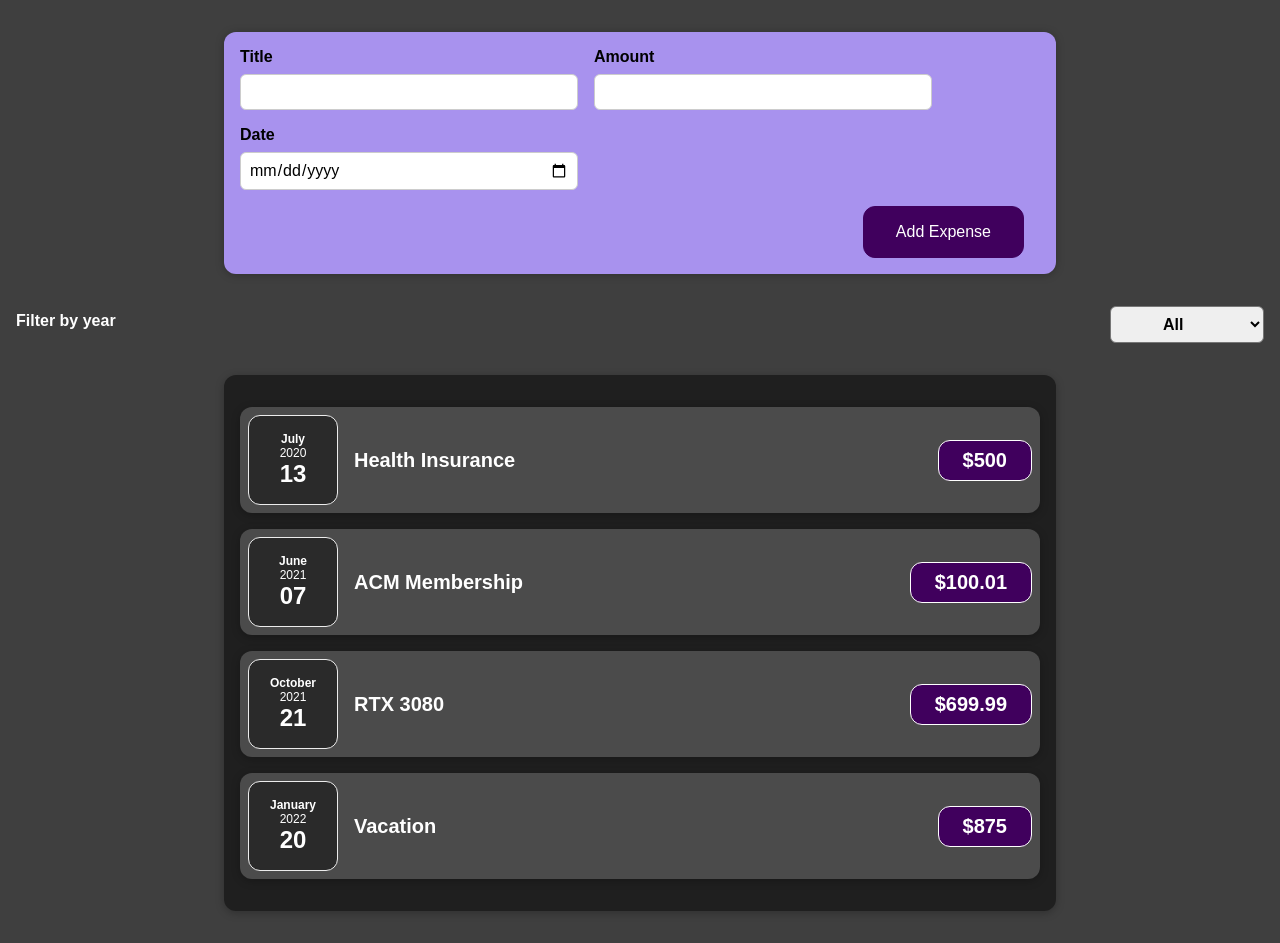
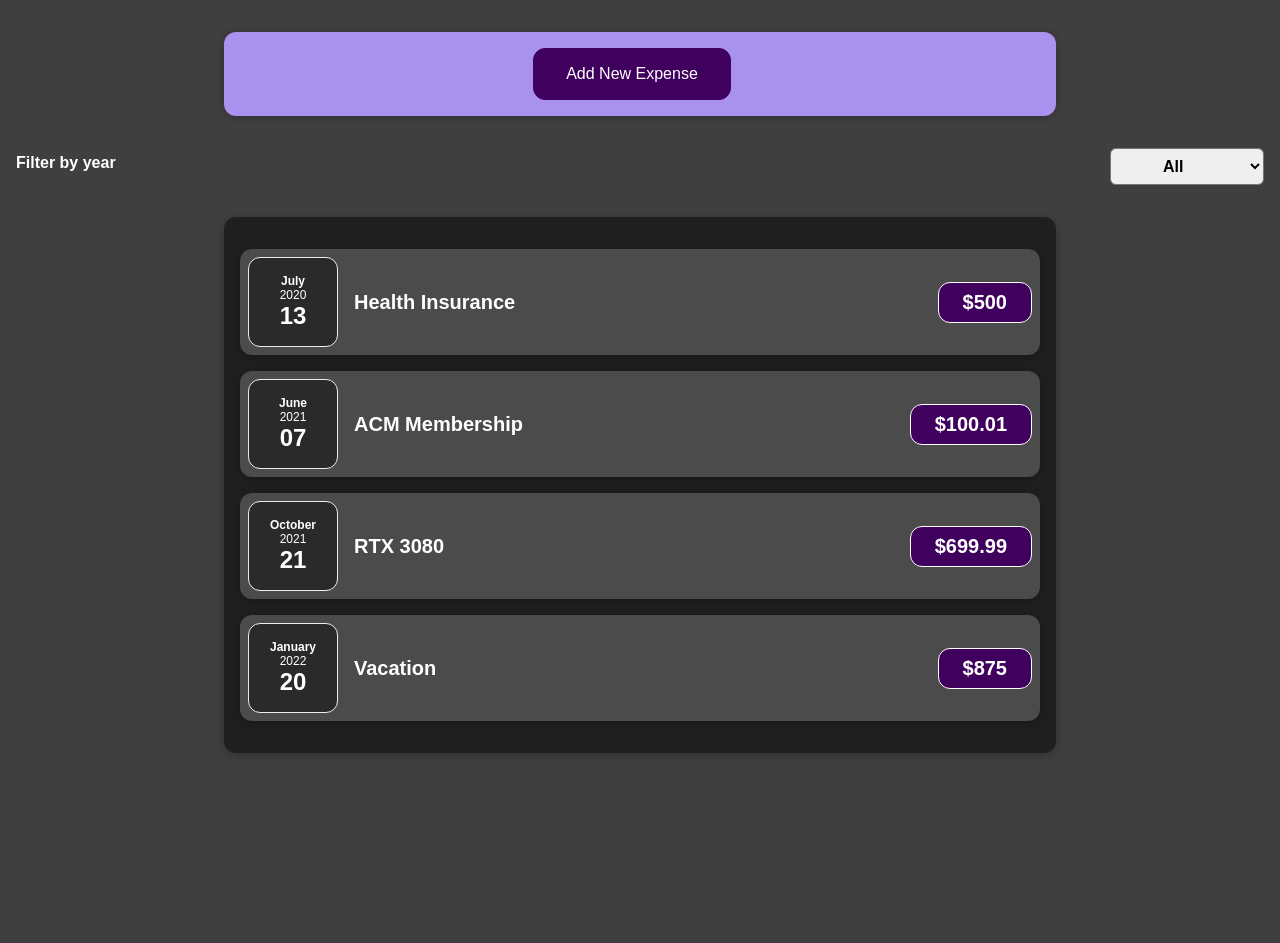
Before and after one commit to keshav-c/this-year, a React (Create React App) app: page / in a window 1280 px wide. After the commit the page ends 800 px from the top, so only its background shows below. Built offline with nearby package versions, Linux system fonts and the light colour scheme.

Commit message:
Hide the user input form behind a button and allow users to cancel adding new expense

```diff
--- a/src/components/NewExpense/ExpenseForm.js
+++ b/src/components/NewExpense/ExpenseForm.js
@@ -67,6 +67,7 @@ const ExpenseForm = (props) => {
         </div>
       </div>
       <div className="new-expense__actions">
+        <button type="button" onClick={props.onCancel}>Cancel</button>
         <button type="submit">Add Expense</button>
       </div>
     </form>
--- a/src/components/NewExpense/NewExpense.js
+++ b/src/components/NewExpense/NewExpense.js
@@ -1,20 +1,40 @@
 import "./NewExpense.css";
+
+import { useState } from "react";
 import ExpenseForm from "./ExpenseForm";
 
 const NewExpense = (props) => {
+  const [showForm, setShowForm] = useState(false);
+
   const saveExpenseHandler = (enteredExpenseData) => {
     const expenseData = {
       ...enteredExpenseData,
-      id: Math.random().toString()
+      id: Math.random().toString(),
     };
     props.onAddExpense(expenseData);
   };
 
-  return (
-    <div className="new-expense">
-      <ExpenseForm onSaveExpenseData={saveExpenseHandler} />
-    </div>
+  const displayFormHandler = () => {
+    setShowForm((showForm) => !showForm);
+  };
+
+  const showFormButton = (
+    <button type="button" onClick={displayFormHandler}>
+      Add New Expense
+    </button>
   );
+
+  let newExpenseContent = showFormButton;
+  if (showForm) {
+    newExpenseContent = (
+      <ExpenseForm
+        onSaveExpenseData={saveExpenseHandler}
+        onCancel={displayFormHandler}
+      />
+    );
+  }
+
+  return <div className="new-expense">{newExpenseContent}</div>;
 };
 
 export default NewExpense;
```
